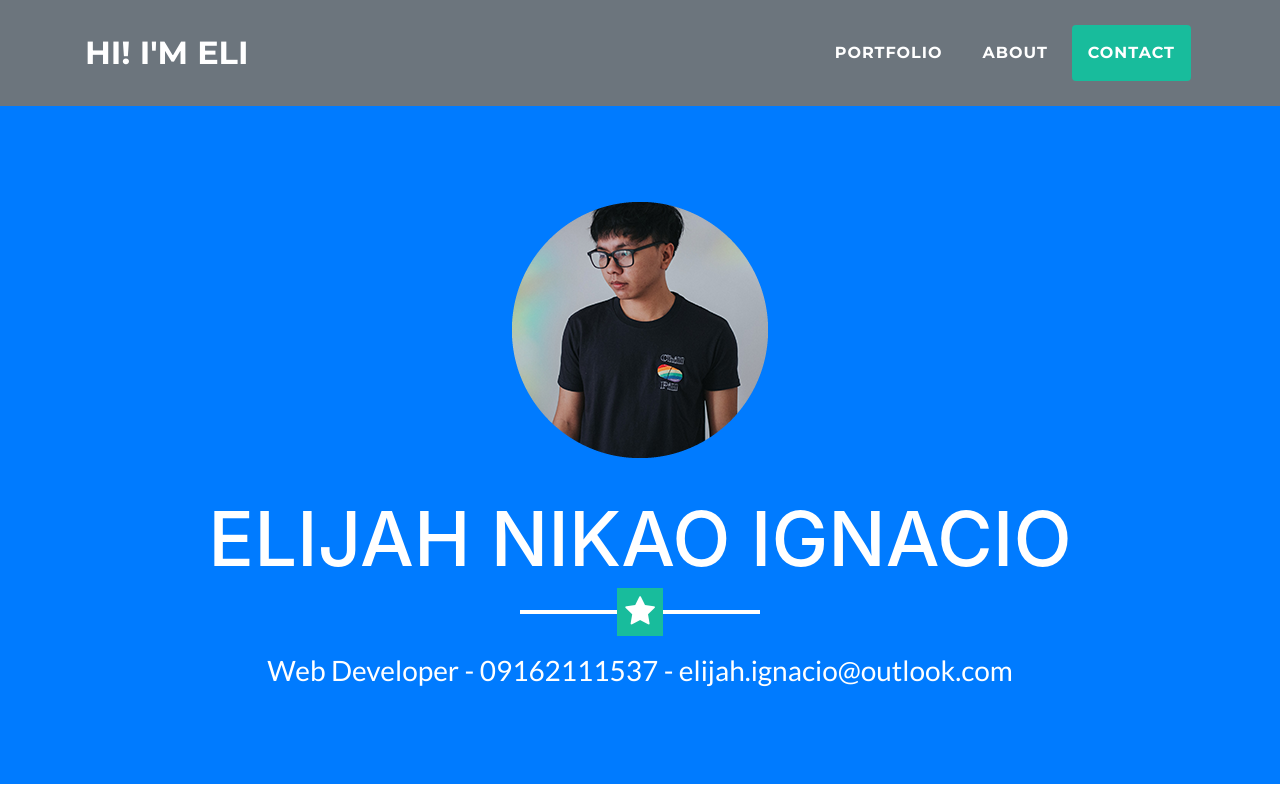
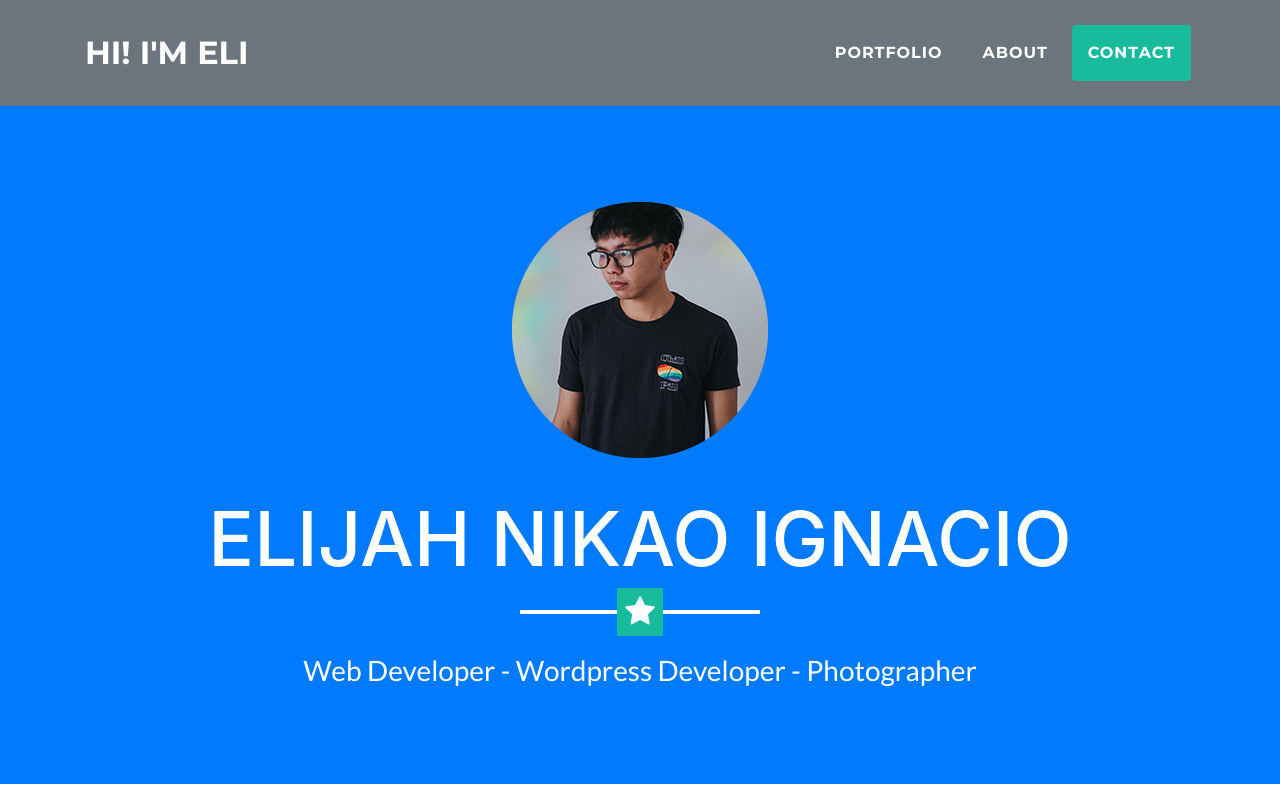
Before and after one commit to Joogy/portfolio, a website with bundled scripts: page index.html in a window 1280 px wide. Shown: the top 800 px of the page. Built offline with nearby package versions, Linux system fonts and the light colour scheme.

Commit message:
updated porfolio section

```diff
--- a/index.html
+++ b/index.html
@@ -58,7 +58,7 @@
         <img class="img-fluid mb-5 d-block mx-auto" src="img/profile.png" alt="">
         <h1 class="text-uppercase mb-0">Elijah Nikao Ignacio</h1>
         <hr class="star-light">
-        <h2 class="font-weight-light mb-0">Web Developer - 09162111537 - elijah.ignacio@outlook.com</h2>
+        <h2 class="font-weight-light mb-0">Web Developer - Wordpress Developer - Photographer</h2>
       </div>
     </header>
 
```
